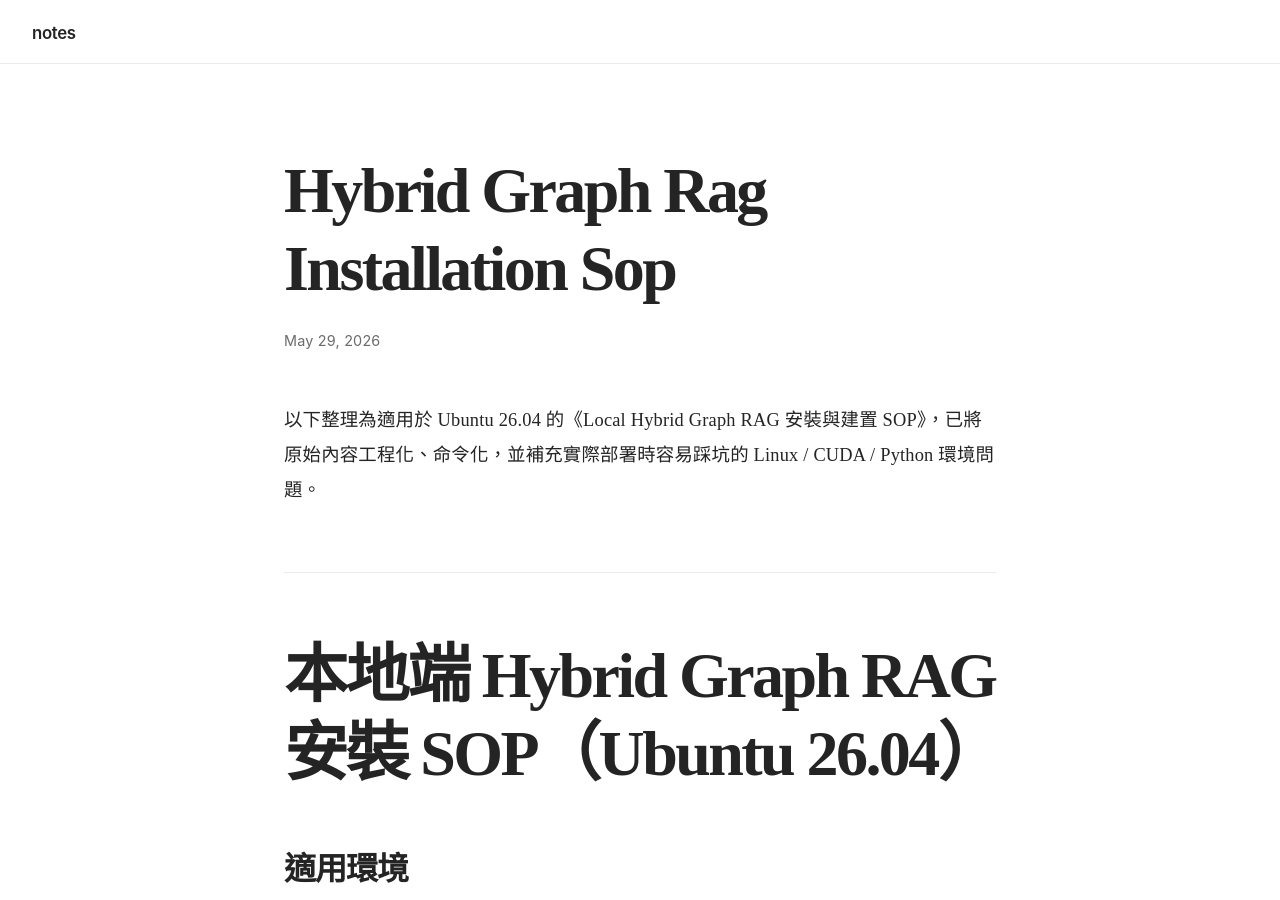
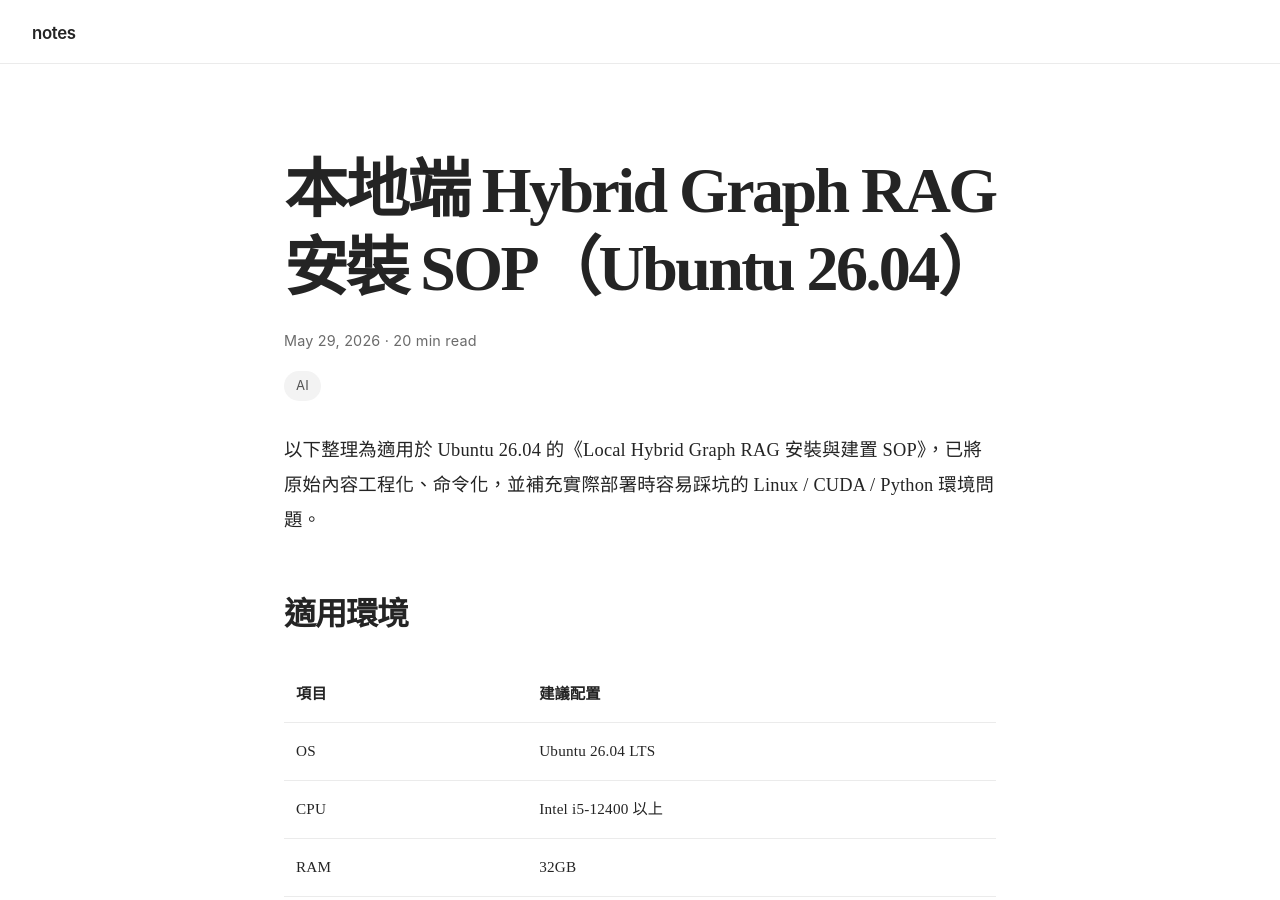
Before and after one commit to linjose/notes, a Jekyll site: the page built from _posts/2026-05-29-Hybrid-Graph-RAG-installation-sop.md, in a window 1280 px wide and 900 px high. Built offline with Jekyll 4.4.1, drawn with Linux system fonts in a browser that asks for light colours; our own code applies the rules of GitHub Pages for plain Markdown files.

Commit message:
Update 2026-05-29-Hybrid-Graph-RAG-installation-sop.md

```diff
--- a/_posts/2026-05-29-Hybrid-Graph-RAG-installation-sop.md
+++ b/_posts/2026-05-29-Hybrid-Graph-RAG-installation-sop.md
@@ -1,8 +1,13 @@
-以下整理為適用於 Ubuntu 26.04 的《Local Hybrid Graph RAG 安裝與建置 SOP》，已將原始內容工程化、命令化，並補充實際部署時容易踩坑的 Linux / CUDA / Python 環境問題。
-
+---
+layout: post
+title: 本地端 Hybrid Graph RAG 安裝 SOP（Ubuntu 26.04）
+date: 2026-05-29
+reading_time: 20 min read
+tags: [AI]
+excerpt:
 ---
 
-# 本地端 Hybrid Graph RAG 安裝 SOP（Ubuntu 26.04）
+以下整理為適用於 Ubuntu 26.04 的《Local Hybrid Graph RAG 安裝與建置 SOP》，已將原始內容工程化、命令化，並補充實際部署時容易踩坑的 Linux / CUDA / Python 環境問題。
 
 ## 適用環境
 
```
